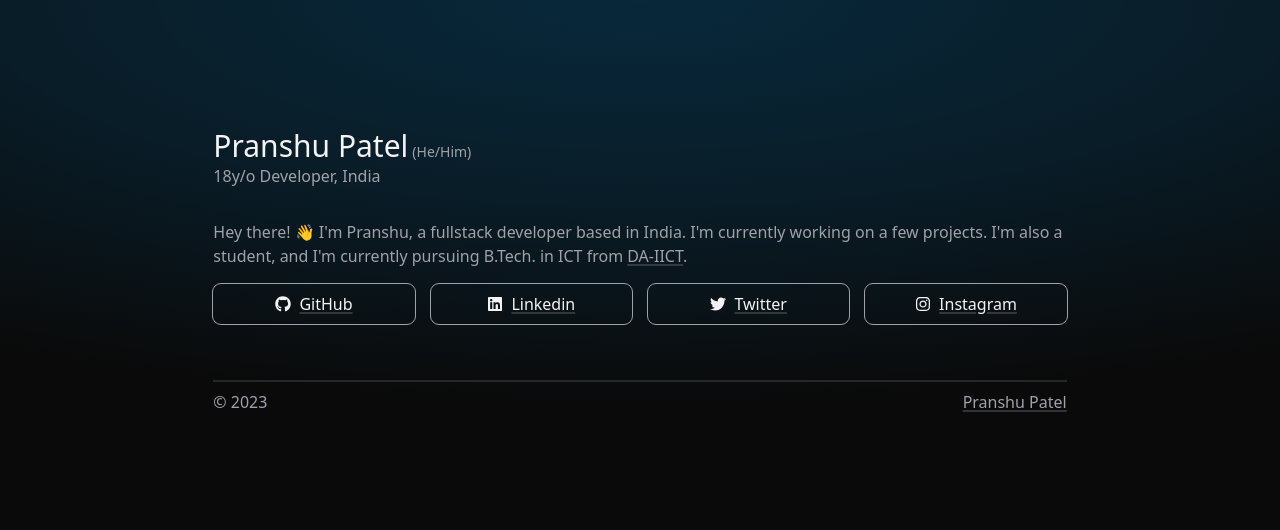
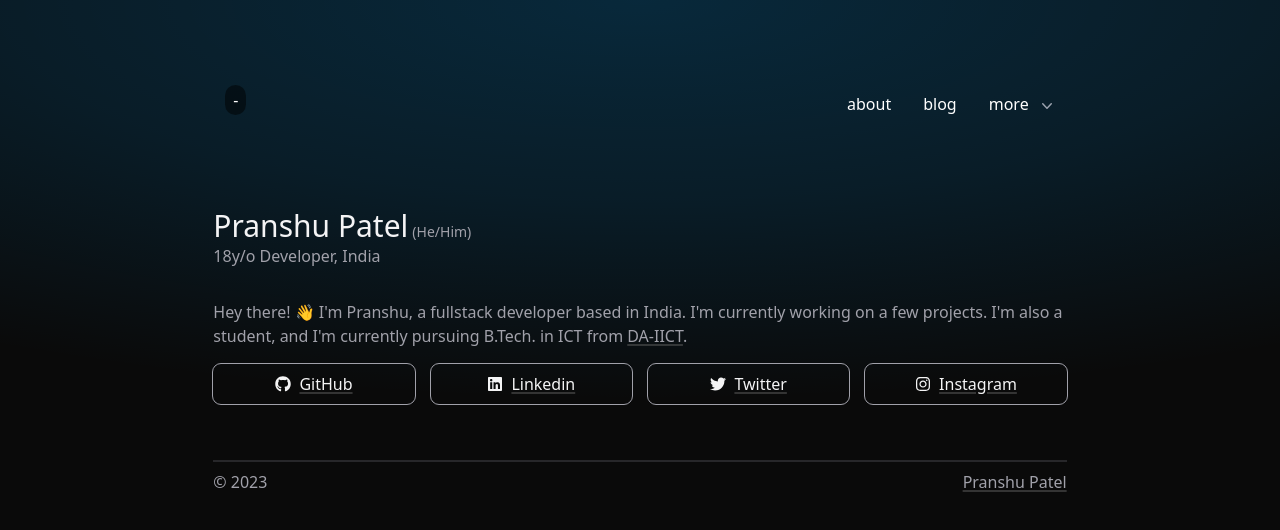
Before and after one commit to pranshu05/pranshu05.vercel.app, a Next.js app: page / in a window 1280 px wide. Shown: the top 530 px of the page. Built offline with nearby package versions, Linux system fonts and the light colour scheme.

Commit message:
Add NavBar component and update layout styles

```diff
--- /dev/null
+++ b/src/components/NavBar.jsx
@@ -0,0 +1,45 @@
+import Link from 'next/link'
+import { useState } from 'react'
+import { useRouter } from 'next/router';
+
+export const NavBar = () => {
+    const router = useRouter();
+    const [isOpen, setIsOpen] = useState(false);
+
+    const handleLinkClick = () => {
+        setIsOpen(false);
+    };
+
+    return (
+        <header className='w-11/12 md:w-4/5 lg:w-3/4 xl:w-2/3 2xl:w-1/2 mx-auto py-20'>
+            <div className='flex items-center'>
+                <nav className='flex justify-between rounded-3xl px-1 py-2 w-full'>
+                    <div>
+                        <Link className={router.pathname === "/" ? "text-white mx-2 py-1 px-2 rounded-full bg-black bg-opacity-50" : "text-white mx-2 py-1 px-2 rounded-full hover:bg-black hover:bg-opacity-40"} href="/" onClick={handleLinkClick}>-</Link>
+                    </div>
+                    <div className='flex gap-2'>
+                        <Link className={router.pathname === "/about" ? "text-white mr-2 py-1 px-2 rounded-full bg-black bg-opacity-50" : "text-white mr-2 py-1 px-2 rounded-full hover:bg-black hover:bg-opacity-40"} href="/about" onClick={handleLinkClick}>about</Link>
+                        <Link className={router.pathname === "/posts" ? "text-white mr-2 py-1 px-2 rounded-full bg-black bg-opacity-50" : "text-white mr-2 py-1 px-2 rounded-full hover:bg-black hover:bg-opacity-40"} href="/posts" onClick={handleLinkClick}>blog</Link>
+                        <div className='relative inline-block'>
+                            <div>
+                                <button type='button' className='inline-flex w-full justify-center gap-x-1.5 text-white py-1 px-2 rounded-full hover:bg-black hover:bg-opacity-40' aria-expanded="true" aria-haspopup="true" onClick={() => setIsOpen(!isOpen)}>more
+                                    <svg className="-mr-1 h-6 w-6 pt-1 text-gray-400" viewBox="0 0 20 20" fill="currentColor" aria-hidden="true">
+                                        <path fillRule="evenodd" d="M5.23 7.21a.75.75 0 011.06.02L10 11.168l3.71-3.938a.75.75 0 111.08 1.04l-4.25 4.5a.75.75 0 01-1.08 0l-4.25-4.5a.75.75 0 01.02-1.06z" clipRule="evenodd" />
+                                    </svg>
+                                </button>
+                            </div>
+                            {isOpen && (
+                                <div className="absolute right-0 z-10 mt-2 w-fit origin-top-right rounded-md shadow-lg bg-black bg-opacity-20 border border-zinc-400 text-white" role="menu" aria-orientation="vertical" aria-labelledby="menu-button" tabIndex="-1">
+                                    <div className="p-2" role="none">
+                                        <Link href="/music" className={router.pathname === "/music" ? "block text-white my-1 px-2 rounded-full py-1 bg-black bg-opacity-50" : "block text-white my-1 px-2 rounded-full py-1 hover:bg-black hover:bg-opacity-40"} onClick={handleLinkClick} role="menuitem" tabIndex="-1" id="menu-item-0">music</Link>
+                                        <Link href="/gallery" className={router.pathname === "/gallery" ? "block text-white my-1 px-2 rounded-full py-1 bg-black bg-opacity-50" : "block text-white my-1 px-2 rounded-full py-1 hover:bg-black hover:bg-opacity-40"} onClick={handleLinkClick} role="menuitem" tabIndex="-1" id="menu-item-1">gallery</Link>
+                                    </div>
+                                </div>
+                            )}
+                        </div>
+                    </div>
+                </nav>
+            </div>
+        </header>
+    );
+};
--- a/src/pages/_app.jsx
+++ b/src/pages/_app.jsx
@@ -1,5 +1,6 @@
 import "../styles/globals.css";
 import { Footer } from "../components/Footer";
+import { NavBar } from "@/components/NavBar";
 
 export const metadata = {
     title: 'Pranshu05',
@@ -9,11 +10,12 @@ export const metadata = {
 export default function App({ Component, pageProps }) {
     return (
         <>
-            <div className="h-full w-full p-0 m-0 text-zinc-100">
+            <div className="min-h-dvh w-dvw p-0 m-0 text-zinc-100">
+                <NavBar />
                 <Component {...pageProps} />
                 <Footer />
             </div>
-            <div className="fixed left-0 top-0 -z-10 h-full w-full">
+            <div className="fixed left-0 top-0 -z-10 h-dvh w-dvw">
                 <div className="absolute top-0 left-0 z-[-2] h-screen w-screen bg-neutral-950 bg-[radial-gradient(100%_50%_at_50%_0%,rgba(0,163,255,0.2)_0,rgba(0,163,255,0.12)_50%,rgba(0,163,255,0)_100%)]"></div>
             </div>
         </>
--- a/src/pages/index.jsx
+++ b/src/pages/index.jsx
@@ -3,7 +3,7 @@ import { FaGithub, FaInstagram, FaLinkedin, FaTwitter } from "react-icons/fa";
 
 export default function Home() {
   return (
-    <div className="w-11/12 md:w-4/5 lg:w-3/4 xl:w-2/3 2xl:w-1/2 mx-auto mt-32">
+    <div className="w-11/12 md:w-4/5 lg:w-3/4 xl:w-2/3 2xl:w-1/2 mx-auto">
       <div className="pb-8">
         <div className="flex items-baseline">
           <h1 className="text-3xl font-medium">Pranshu Patel</h1>
--- a/src/pages/posts/[slug].jsx
+++ b/src/pages/posts/[slug].jsx
@@ -11,7 +11,7 @@ const components = {};
 
 const BlogPost = ({ frontMatter: { title, date, readTime }, mdxSource }) => {
   return (
-    <div className="w-11/12 md:w-4/5 lg:w-3/4 xl:w-2/3 2xl:w-1/2 mx-auto mt-32">
+    <div className="w-11/12 md:w-4/5 lg:w-3/4 xl:w-2/3 2xl:w-1/2 mx-auto ">
       <div className='pb-8'>
         <h1 className='text-3xl font-bold'>{title}</h1>
         <div className='text-zinc-400 flex items-baseline text-base'>
--- a/src/pages/posts/index.jsx
+++ b/src/pages/posts/index.jsx
@@ -5,7 +5,7 @@ import Link from 'next/link';
 
 export default function Blog({ posts }) {
     return (
-        <div className='w-11/12 md:w-4/5 lg:w-3/4 xl:w-2/3 2xl:w-1/2 mx-auto mt-32'>
+        <div className='w-11/12 md:w-4/5 lg:w-3/4 xl:w-2/3 2xl:w-1/2 mx-auto '>
             <div className='pb-8'>
                 <h1 className='text-3xl font-bold'>Blogs</h1>
                 <p>Welcome to my blog page! I write some cool stuff here. Feel free to read 😅</p>
--- a/src/styles/globals.css
+++ b/src/styles/globals.css
@@ -192,6 +192,9 @@
   margin: 1rem auto;
   border-radius: 10px;
 }
+nav a {
+  transition: background 0.3s ease-in-out;
+}
 
 ::-webkit-scrollbar{
   display: none;
```
Also changed, not shown: src/posts/first-blog.mdx (+2 -2 lines).
